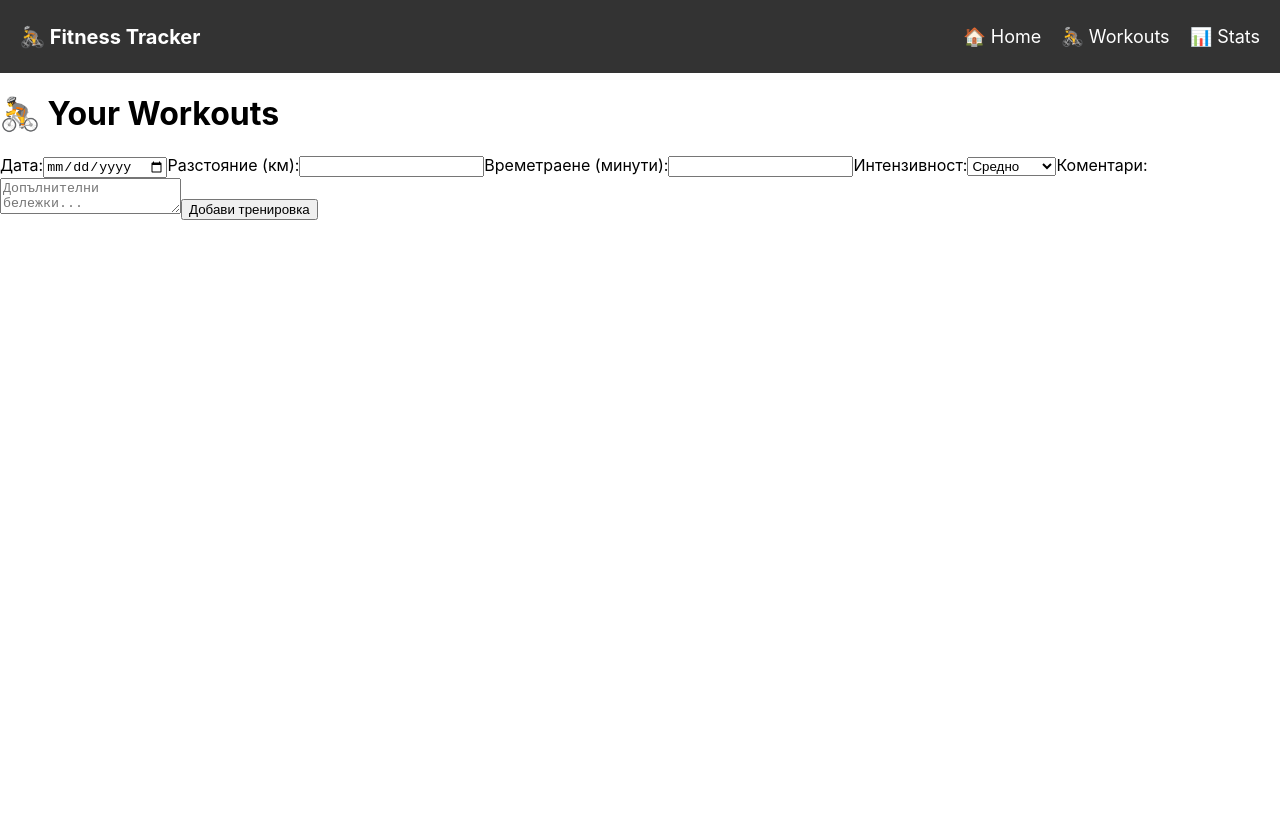
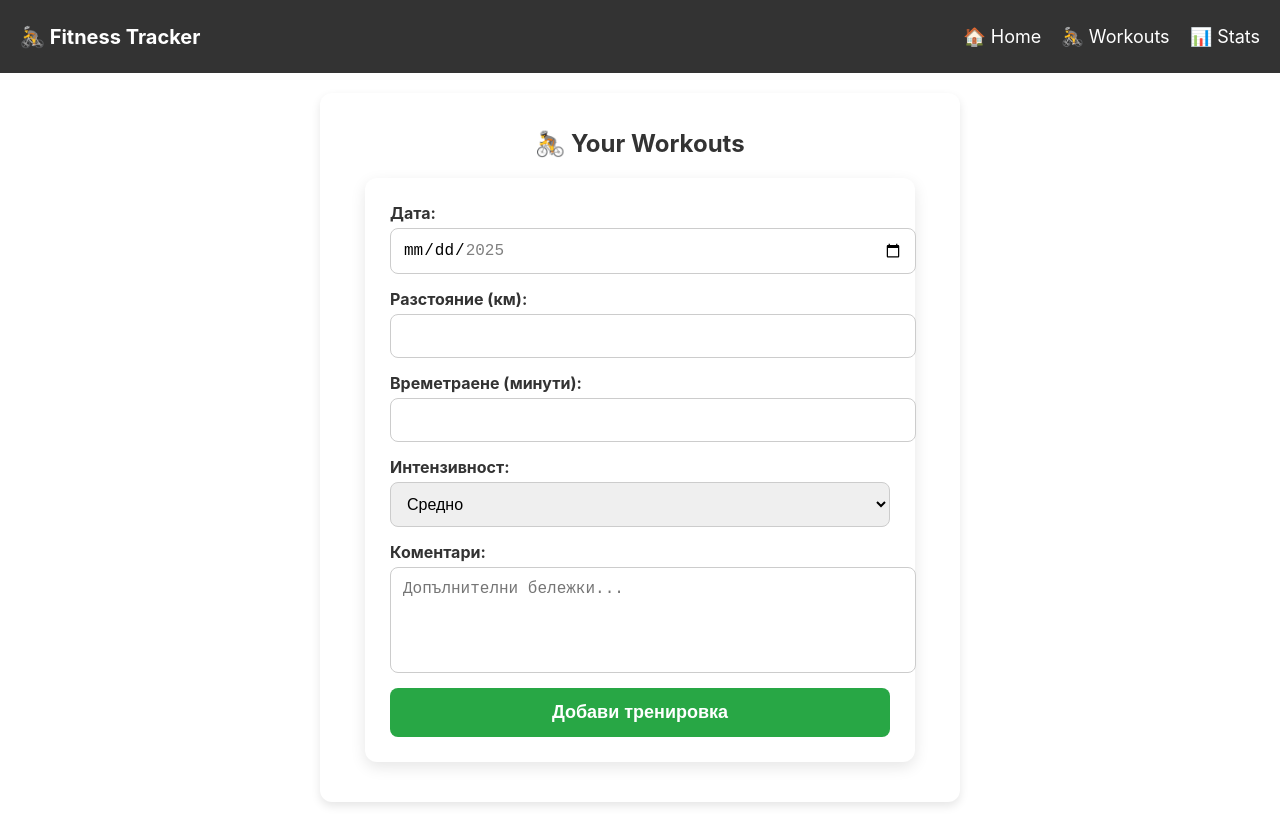
Before and after one commit to RadiAngelov/fitness-tracker, a React (Create React App) app: page /workouts in a window 1280 px wide. Before the commit the page ends 800 px from the top, so only its background shows below. Built offline with nearby package versions, Linux system fonts and the light colour scheme.

Commit message:
feat: add input validation, date restrictions, and sorting, animation style: improve form layout using CSS Grid

```diff
--- a/package.json
+++ b/package.json
@@ -11,6 +11,7 @@
     "react-dom": "^19.0.0",
     "react-router-dom": "^7.4.0",
     "react-scripts": "5.0.1",
+    "react-transition-group": "^4.4.5",
     "web-vitals": "^2.1.4"
   },
   "scripts": {
--- a/src/App.js
+++ b/src/App.js
@@ -1,41 +1,11 @@
-import React, { useState } from 'react';
+import React from 'react';
 import { Routes, Route } from 'react-router-dom';
 import Navbar from './components/Navbar';
-import WorkoutForm from './components/WorkoutForm';
+import Workouts from './pages/Workouts';
+import Stats from './pages/Stats';
 
 const Home = () => <h1>🏠 Welcome to Fitness Tracker</h1>;
-const Stats = () => <h1>📊 Workout Statistics</h1>;
 
-const Workouts = () => {
-  const [workouts, setWorkouts] = useState([]);
-
-  const addWorkout = (newWorkout) => {
-    setWorkouts([...workouts, newWorkout]);
-  };
-
-  const convertIntensity = (level) => {
-    switch (level) {
-      case 'light': return 'Леко';
-      case 'medium': return 'Средно';
-      case 'extreme': return 'Екстремно';
-      default: return 'Неизвестно';
-    }
-  };
-
-  return (
-    <div>
-      <h1>🚴 Your Workouts</h1>
-      <WorkoutForm onAddWorkout={addWorkout} />
-      <ul>
-        {workouts.map((workout, index) => (
-          <li key={index}>
-            📅 {workout.date} - 🚴 {workout.distance} км - ⏳ {workout.duration} мин - 💪 {convertIntensity(workout.intensity)}
-          </li>
-        ))}
-      </ul>
-    </div>
-  );
-};
 
 function App() {
   return (
--- a/src/components/WorkoutForm.css
+++ b/src/components/WorkoutForm.css
@@ -1,39 +1,105 @@
 .workout-form {
     display: flex;
     flex-direction: column;
-    max-width: 400px;
+    max-width: 500px;
     margin: 20px auto;
-    padding: 20px;
-    background: #f4f4f4;
-    border-radius: 10px;
+    padding: 25px;
+    background: #ffffff;
+    border-radius: 12px;
+    box-shadow: 0px 5px 15px rgba(0, 0, 0, 0.1);
+    animation: fadeIn 0.5s ease-in-out;
   }
 
-  .workout-form label {
-    margin-top: 10px;
-    font-weight: bold;
+  /* Контейнер за всяко поле (етикет + поле) */
+  .form-group {
+    display: flex;
+    flex-direction: column;
+    margin-bottom: 15px;
   }
 
-  .workout-form input,
-  .workout-form select,
-  .workout-form textarea {
-    margin-top: 5px;
-    padding: 8px;
+  .form-group label {
+    font-weight: bold;
+    font-size: 16px;
+    color: #333;
+    margin-bottom: 5px;
+  }
+
+  .form-group input,
+  .form-group select,
+  .form-group textarea {
+    width: 100%;
+    padding: 12px;
     font-size: 16px;
     border: 1px solid #ccc;
-    border-radius: 5px;
+    border-radius: 8px;
+    transition: border-color 0.3s ease-in-out, box-shadow 0.3s ease-in-out;
   }
 
+  .form-group input:focus,
+  .form-group select:focus,
+  .form-group textarea:focus {
+    border-color: #28a745;
+    box-shadow: 0px 0px 8px rgba(40, 167, 69, 0.3);
+    outline: none;
+  }
+
+  .form-group textarea {
+    resize: none;
+    height: 80px;
+  }
+
+  /* Бутонът да изглежда по-модерен */
   .workout-form button {
-    margin-top: 15px;
-    padding: 10px;
+    width: 100%;
+    padding: 14px;
     background: #28a745;
     color: white;
-    font-size: 16px;
+    font-size: 18px;
+    font-weight: bold;
     border: none;
-    border-radius: 5px;
+    border-radius: 8px;
     cursor: pointer;
+    transition: background 0.3s ease-in-out, transform 0.2s;
   }
 
   .workout-form button:hover {
     background: #218838;
+    transform: scale(1.05);
   }
+
+  /* Мобилна адаптация */
+  @media (max-width: 768px) {
+    .workout-form {
+      max-width: 90%;
+      padding: 20px;
+    }
+  }
+
+  /* Анимация при зареждане */
+  @keyframes fadeIn {
+    from {
+      opacity: 0;
+      transform: translateY(-10px);
+    }
+    to {
+      opacity: 1;
+      transform: translateY(0);
+    }
+  }
+
+
+  /* Анимация за плавно появяване на формата */
+.fade-in {
+    animation: fadeIn 0.5s ease-in-out;
+  }
+
+  @keyframes fadeIn {
+    from {
+      opacity: 0;
+      transform: translateY(-10px);
+    }
+    to {
+      opacity: 1;
+      transform: translateY(0);
+    }
+  }
--- a/src/components/WorkoutForm.js
+++ b/src/components/WorkoutForm.js
@@ -1,4 +1,16 @@
 import React, { useState } from 'react';
+import '../components/WorkoutForm.css';
+
+const getMinDate = () => {
+    const today = new Date();
+    today.setDate(today.getDate() - 30); // 30 дни назад
+    return today.toISOString().split("T")[0]; // Връща във формат YYYY-MM-DD
+  };
+
+  const getMaxDate = () => {
+    return new Date().toISOString().split("T")[0]; // Днешна дата
+  };
+
 
 const WorkoutForm = ({ onAddWorkout }) => {
   const [date, setDate] = useState('');
@@ -22,27 +34,38 @@ const WorkoutForm = ({ onAddWorkout }) => {
   };
 
   return (
-    <form onSubmit={handleSubmit} className="workout-form">
+    <form onSubmit={handleSubmit} className="workout-form fade-in">
+      <div className="form-group">
         <label>Дата:</label>
-      <input type="date" value={date} onChange={(e) => setDate(e.target.value)} required />
+        <input type="date" min={getMinDate()} max={getMaxDate()} value={date} onChange={(e) => setDate(e.target.value)} required />
+      </div>
 
+      <div className="form-group">
         <label>Разстояние (км):</label>
-      <input type="number" value={distance} onChange={(e) => setDistance(e.target.value)} required />
+        <input type="number" min="1" value={distance} onChange={(e) => setDistance(e.target.value)} required />
+      </div>
 
+      <div className="form-group">
         <label>Времетраене (минути):</label>
-      <input type="number" value={duration} onChange={(e) => setDuration(e.target.value)} required />
+        <input type="number" min="1" value={duration} onChange={(e) => setDuration(e.target.value)} required />
+      </div>
 
+      <div className="form-group">
         <label>Интензивност:</label>
         <select value={intensity} onChange={(e) => setIntensity(e.target.value)}>
           <option value="light">Леко</option>
           <option value="medium">Средно</option>
           <option value="extreme">Екстремно</option>
         </select>
+      </div>
 
+      <div className="form-group">
         <label>Коментари:</label>
         <textarea value={comments} onChange={(e) => setComments(e.target.value)} placeholder="Допълнителни бележки..." />
+      </div>
 
       <button type="submit">Добави тренировка</button>
+
     </form>
   );
 };
--- /dev/null
+++ b/src/pages/Stats.css
@@ -0,0 +1,37 @@
+.stats-container {
+    max-width: 600px;
+    margin: 20px auto;
+    padding: 20px;
+    background: white;
+    border-radius: 12px;
+    box-shadow: 0px 4px 10px rgba(0, 0, 0, 0.1);
+    text-align: center;
+    animation: fadeIn 0.5s ease-in-out;
+  }
+
+  .stats-container h1 {
+    font-size: 24px;
+    margin-bottom: 15px;
+    color: #333;
+  }
+
+  .stats-item {
+    background: #f8f9fa;
+    padding: 12px;
+    margin: 10px 0;
+    border-radius: 8px;
+    box-shadow: 0px 2px 5px rgba(0, 0, 0, 0.1);
+    font-size: 18px;
+    transition: transform 0.2s ease-in-out;
+  }
+
+  .stats-item:hover {
+    transform: scale(1.05);
+  }
+
+  @media (max-width: 768px) {
+    .stats-container {
+      max-width: 90%;
+      padding: 15px;
+    }
+  }
--- /dev/null
+++ b/src/pages/Stats.js
@@ -0,0 +1,14 @@
+import React from 'react';
+import '../pages/Stats.css';
+
+const Stats = () => {
+  return (
+    <div className="stats-container">
+      <h1>📊 Workout Statistics</h1>
+      <div className="stats-item">Общо изминати километри: 0 км</div>
+      <div className="stats-item">Средна продължителност: 0 мин</div>
+    </div>
+  );
+};
+
+export default Stats;
--- /dev/null
+++ b/src/pages/Workouts.css
@@ -0,0 +1,51 @@
+.workouts-container {
+  max-width: 600px;
+  margin: 20px auto;
+  padding: 20px;
+  background: white;
+  border-radius: 12px;
+  box-shadow: 0px 4px 10px rgba(0, 0, 0, 0.1);
+  animation: fadeIn 0.5s ease-in-out;
+}
+
+.workouts-container h1 {
+  text-align: center;
+  font-size: 24px;
+  margin-bottom: 20px;
+  color: #333;
+}
+
+.workout-list {
+  list-style: none;
+  padding: 0;
+}
+
+.workout-item {
+  background: #f8f9fa;
+  padding: 12px;
+  margin: 10px 0;
+  border-radius: 8px;
+  box-shadow: 0px 2px 5px rgba(0, 0, 0, 0.1);
+  display: flex;
+  justify-content: space-between;
+  align-items: center;
+  font-size: 16px;
+  transition: transform 0.2s ease-in-out;
+}
+
+.workout-item:hover {
+  transform: scale(1.02);
+}
+
+@media (max-width: 768px) {
+  .workouts-container {
+    max-width: 90%;
+    padding: 15px;
+  }
+
+  .workout-item {
+    flex-direction: column;
+    text-align: center;
+    padding: 15px;
+  }
+}
--- /dev/null
+++ b/src/pages/Workouts.js
@@ -0,0 +1,40 @@
+import React, { useState } from 'react';
+import WorkoutForm from '../components/WorkoutForm';
+import '../pages/Workouts.css';
+
+const Workouts = () => {
+  const [workouts, setWorkouts] = useState([]);
+
+  const addWorkout = (newWorkout) => {
+    const sortedWorkouts = [...workouts, newWorkout].sort((a, b) => new Date(b.date) - new Date(a.date));
+    setWorkouts(sortedWorkouts);
+  };
+
+  const convertIntensity = (level) => {
+    switch (level) {
+      case 'light': return 'Леко';
+      case 'medium': return 'Средно';
+      case 'extreme': return 'Екстремно';
+      default: return 'Неизвестно';
+    }
+  };
+
+  return (
+    <div className="workouts-container">
+      <h1>🚴 Your Workouts</h1>
+      <WorkoutForm onAddWorkout={addWorkout} />
+      <ul className="workout-list">
+        {workouts.map((workout, index) => (
+          <li key={index} className="workout-item">
+            <span>📅 {workout.date}</span>
+            <span>🚴 {workout.distance} км</span>
+            <span>⏳ {workout.duration} мин</span>
+            <span>💪 {convertIntensity(workout.intensity)}</span>
+          </li>
+        ))}
+      </ul>
+    </div>
+  );
+};
+
+export default Workouts;
```
Also changed, not shown: 1 other file (tests, documents, lock files or other folders). Lines whose indentation alone changed are shown as unchanged.
